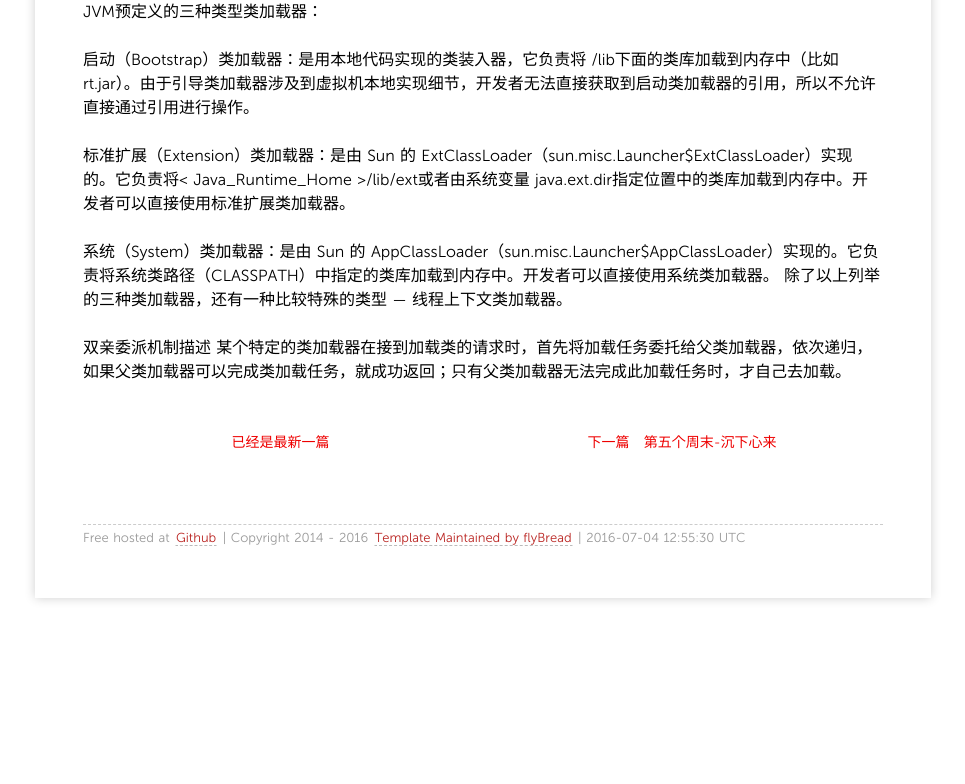
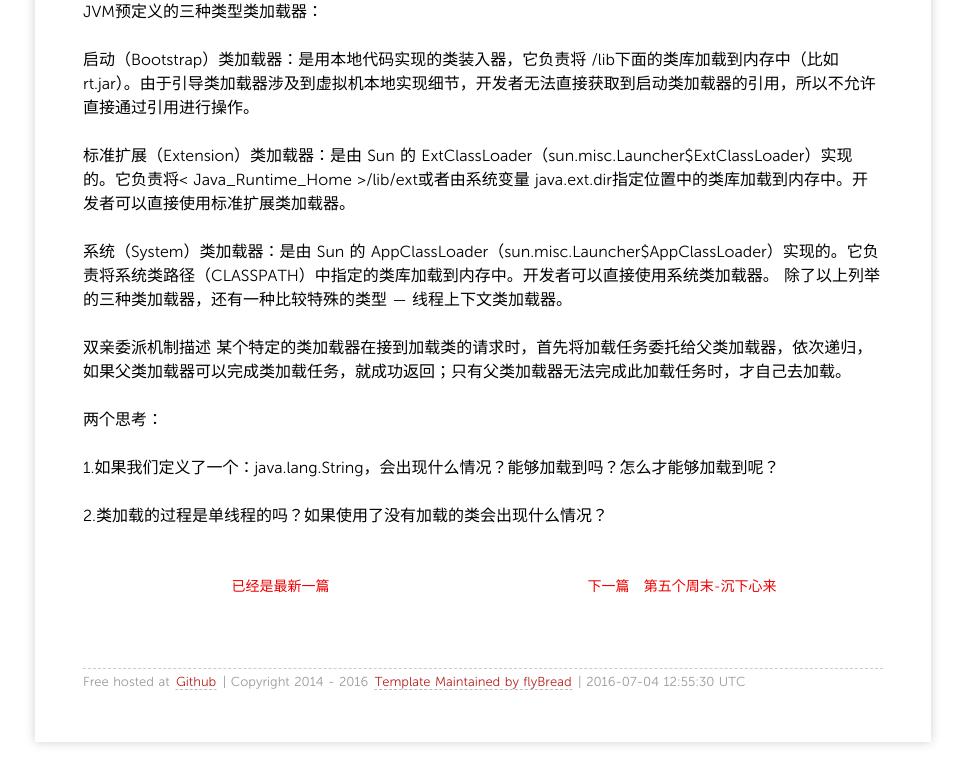
Before and after one commit to flyBread/flyBread.github.io, a Jekyll site: the page built from _posts/2016/2016-06-12-6.md, in a window 1280 px wide and 900 px high, scrolled down 2889 px, cut to the strip 110-894 px from the top of the window. Shown: the whole strip, without its empty margins (157-1122 px from the left). Built offline with Jekyll 4.4.1, drawn with Linux system fonts in a browser that asks for light colours; nearby versions of some CDN libraries; Markdown is read by kramdown in place of the engine named in the settings; comment, search, counter and statistics services are not loaded; before the commit the page ends 3645 px from its top, so only the background shows below that.

Commit message:
类加载

```diff
--- a/_posts/2016/2016-06-12-6.md
+++ b/_posts/2016/2016-06-12-6.md
@@ -182,3 +182,9 @@ JVM预定义的三种类型类加载器：
 
 双亲委派机制描述
 某个特定的类加载器在接到加载类的请求时，首先将加载任务委托给父类加载器，依次递归，如果父类加载器可以完成类加载任务，就成功返回；只有父类加载器无法完成此加载任务时，才自己去加载。
+
+两个思考：
+
+1.如果我们定义了一个：java.lang.String，会出现什么情况？能够加载到吗？怎么才能够加载到呢？
+
+2.类加载的过程是单线程的吗？如果使用了没有加载的类会出现什么情况？
```
Also changed, not shown: 1 other file.
